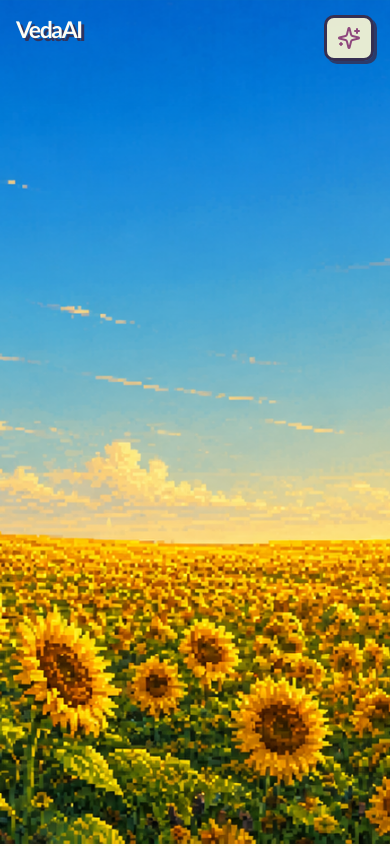
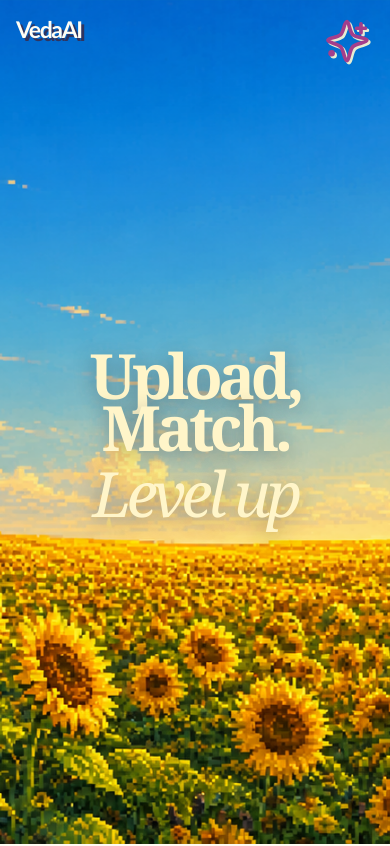
Before and after one commit to AV-iesy/vedaAI, a Next.js app: page / in a window 390 px wide. Shown: the top 846 px of the page. Built offline with nearby package versions, Linux system fonts and the light colour scheme.

Commit message:
feat: add editorial scenery headline

```diff
--- a/app/globals.css
+++ b/app/globals.css
@@ -43,8 +43,13 @@ button:focus-visible, input:focus-visible, label:focus-within { outline: 3px sol
 .scenery-page { position: relative; min-height: 100svh; background-color: #168ed0; background-image: url("/assets/pixel-sunflower-field.png"); background-size: cover; background-position: center center; }
 .scenery-header { position: absolute; inset: 0 0 auto; z-index: 2; display: flex; align-items: flex-start; justify-content: space-between; padding: 24px 30px; }
 .scenery-wordmark { color: var(--paper); font-size: 28px; font-weight: 900; letter-spacing: -.06em; text-shadow: 3px 3px 0 rgba(53, 47, 82, .9); }
-.ai-symbol-button { width: 56px; height: 52px; display: inline-grid; place-items: center; color: #8e477d; border: 3px solid var(--ink); border-radius: 10px; background: rgba(255, 249, 210, .9); box-shadow: 4px 4px 0 rgba(53, 47, 82, .82); backdrop-filter: blur(4px); cursor: pointer; }
-.ai-symbol-button:hover { background: var(--yellow); }
+.ai-symbol-button { width: 64px; height: 64px; padding: 0; display: inline-grid; place-items: center; color: #a33f8c; border: 0; background: transparent; cursor: pointer; transition: transform .14s ease, color .14s ease; }
+.ai-symbol-button:hover { color: #c14ba4; transform: scale(1.06); }
+.ai-spark-symbol { width: 58px; height: 58px; overflow: visible; filter: drop-shadow(2px 2px 0 rgba(255, 249, 210, .9)); }
+.scenery-title { position: absolute; inset: 0; z-index: 1; display: grid; place-items: center; padding: 100px 30px 60px; text-align: center; pointer-events: none; }
+.scenery-title h1 { margin: 0; color: #fff5c9; font-family: Georgia, "Times New Roman", serif; font-size: clamp(70px, 9.3vw, 142px); font-weight: 700; line-height: .78; letter-spacing: -.075em; text-shadow: 0 5px 20px rgba(30, 42, 60, .38); transform: translateY(-4%); }
+.scenery-title h1 span, .scenery-title h1 em { display: block; }
+.scenery-title h1 em { margin-top: .22em; font-weight: 400; font-style: italic; }
 .upload-shell { position: relative; min-height: 100vh; overflow: hidden; background-color: var(--canvas); background-image: linear-gradient(90deg, rgba(140, 116, 205, .08) 1px, transparent 1px), linear-gradient(rgba(140, 116, 205, .08) 1px, transparent 1px); background-size: 24px 24px; }
 .upload-shell::before, .upload-shell::after { content: ""; position: absolute; pointer-events: none; z-index: 0; }
 .upload-shell::before { display: none; }
@@ -208,7 +213,10 @@ button:focus-visible, input:focus-visible, label:focus-within { outline: 3px sol
   .scenery-page { background-position: center center; }
   .scenery-header { padding: 15px 16px; }
   .scenery-wordmark { font-size: 23px; }
-  .ai-symbol-button { width: 50px; height: 46px; box-shadow: 3px 3px 0 rgba(53, 47, 82, .82); }
+  .ai-symbol-button { width: 52px; height: 52px; }
+  .ai-spark-symbol { width: 47px; height: 47px; }
+  .scenery-title { padding: 88px 18px 50px; }
+  .scenery-title h1 { font-size: clamp(50px, 16vw, 72px); line-height: .84; }
   .upload-hero { width: min(100% - 20px, 560px); padding: 45px 10px 34px; }
   .hero-copy { padding: 22px 16px 28px; }
   .hero-kicker { margin-left: auto; margin-right: auto; }
--- a/app/page.tsx
+++ b/app/page.tsx
@@ -155,6 +155,16 @@ function StatusBadge({ status }: { status: MappingStatus }) {
       {status === "unanswered" ? <CircleAlert size={12} /> : <CheckCircle2 size={12} />}
       {statusCopy[status]}
     </span>
+  );
+}
+
+function AiSparkSymbol() {
+  return (
+    <svg className="ai-spark-symbol" viewBox="0 0 64 64" fill="none" aria-hidden="true">
+      <path d="M30 5C33 5 33 18 38 23C43 27 57 27 57 30C57 34 43 34 38 39C33 44 33 58 30 58C26 58 26 44 21 39C16 34 4 34 4 30C4 27 16 27 21 23C26 18 26 5 30 5Z" stroke="currentColor" strokeWidth="5" strokeLinejoin="round" />
+      <path d="M49 8V20M43 14H55" stroke="currentColor" strokeWidth="5" strokeLinecap="round" />
+      <circle cx="9" cy="48" r="4.5" fill="currentColor" />
+    </svg>
   );
 }
 
@@ -401,9 +411,12 @@ export default function Home() {
         <header className="scenery-header">
           <span className="scenery-wordmark">VedaAI</span>
           <button className="ai-symbol-button" type="button" onClick={openUploadPage} aria-label="Open Veda AI upload workspace">
-            <Sparkles size={24} aria-hidden="true" />
+            <AiSparkSymbol />
           </button>
         </header>
+        <div className="scenery-title">
+          <h1><span>Upload, Match.</span><em>Level up</em></h1>
+        </div>
       </section>
 
       <section className="upload-shell" id="upload-page">
```
Also changed, not shown: .21st/DESIGN.md, .21st/design.json.
